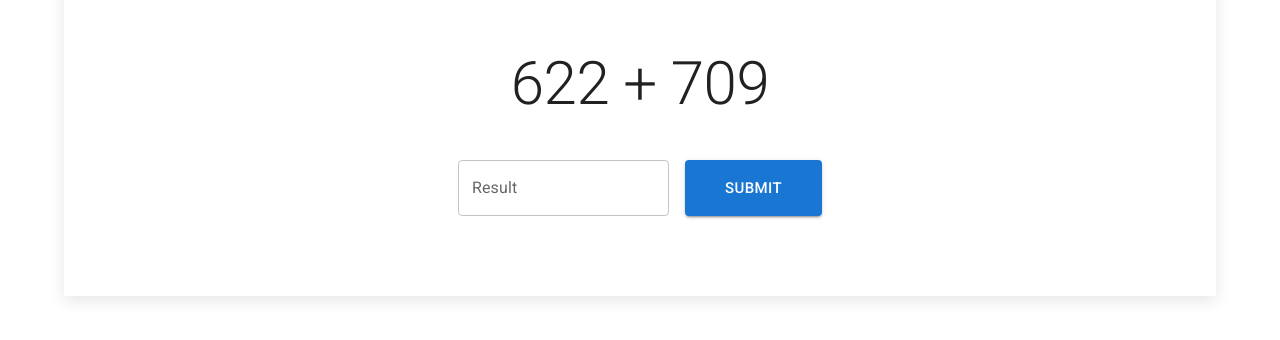
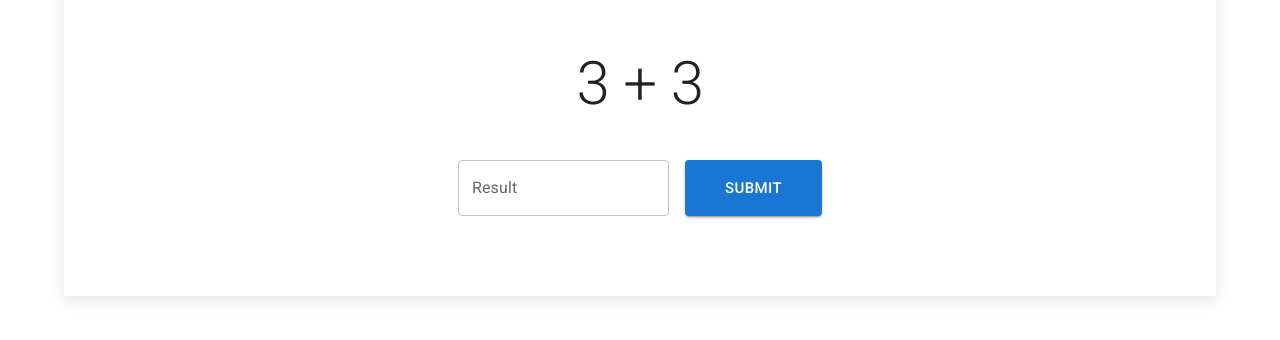
Before and after one commit to VladaTrefil/MathQuiz, a React (Create React App) app: page / in a window 1280 px wide. Shown: the part 260-600 px from the top of the page. Built offline with nearby package versions, Linux system fonts and the light colour scheme.

Commit message:
move logic to equation and form to QuizForm

```diff
--- /dev/null
+++ b/src/components/Quiz/QuizForm.tsx
@@ -0,0 +1,85 @@
+import React from 'react'
+
+import TextField from '@mui/material/TextField'
+import Button from '@mui/material/Button'
+import Box from '@mui/material/Box'
+import Typography from '@mui/material/Typography'
+
+type Props = {
+  equation: any
+  onSubmit: Function
+}
+
+type State = {
+  userInput: number | string
+}
+
+const styles = {
+  heading: {
+    textAlign: 'center',
+  },
+  equationBox: {
+    display: 'flex',
+    justifyContent: 'center',
+    marginTop: 5,
+  },
+}
+
+class QuizForm extends React.Component<Props, State> {
+  constructor(props: any) {
+    super(props)
+
+    this.state = {
+      userInput: '',
+    }
+  }
+
+  handleInputChange = (e: any) => {
+    e.preventDefault()
+
+    if (e.target.value !== '') {
+      this.setState({ userInput: parseInt(e.target.value) })
+    } else {
+      this.setState({ userInput: '' })
+    }
+  }
+
+  handleFormSubmit = (e: any) => {
+    e.preventDefault()
+    if (!this.props.equation) return
+
+    this.setState({ userInput: '' })
+
+    const success = this.props.equation.result === this.state.userInput
+    this.props.onSubmit(success)
+  }
+
+  render = () => this.props.equation ? (
+    <form action="get" onSubmit={this.handleFormSubmit}>
+      <Typography variant="h2" sx={styles.heading}>
+        {this.props.equation.text}
+      </Typography>
+
+      <Box sx={styles.equationBox}>
+        <TextField
+          label="Result"
+          variant="outlined"
+          type="number"
+          onChange={this.handleInputChange}
+          value={this.state.userInput}
+        />
+
+        <Button
+          type="submit"
+          variant="contained"
+          size="large"
+          sx={{ ml: 2, px: 5 }}
+        >
+          Submit
+        </Button>
+      </Box>
+    </form>
+  ):null
+}
+
+export default QuizForm
--- a/src/components/Quiz/index.tsx
+++ b/src/components/Quiz/index.tsx
@@ -1,37 +1,31 @@
-import React from "react"
+import React from 'react'
 
+import QuizForm from './QuizForm'
 import Box from '@mui/material/Box'
-import Typography from '@mui/material/Typography'
-import TextField from '@mui/material/TextField'
-import Button from '@mui/material/Button'
+
+import { newEquation, Equation } from '../../utils/equation'
+
+type Status = {
+  success: boolean
+  submitted: boolean
+  new: boolean
+}
 
 type QuizProps = {}
 
 type QuizState = {
-  operation: string,
-  success: boolean,
-  submitted: boolean
-  submittedCount: number,
-  successCount: number,
-  variableA: number | null,
-  variableB: number | null,
-  result: number | null,
-  userInput: number | string
+  status: Status
+  submittedCount: number
+  successCount: number
+  equation: Equation | null
+  heading: string
 }
 
 const styles = {
   outerBox: {
     maxWidth: 800,
-    margin: '0 auto'
+    margin: '0 auto',
   },
-  heading: {
-    textAlign: 'center'
-  },
-  equationBox: {
-    display: 'flex',
-    justifyContent: 'center',
-    marginTop: 5
-  }
 }
 
 class Quiz extends React.Component<QuizProps, QuizState> {
@@ -39,74 +33,41 @@ class Quiz extends React.Component<QuizProps, QuizState> {
     super(props)
 
     this.state = {
-      operation: 'add',
-      success: false,
-      submitted: false,
+      status: {
+        submitted: false,
+        success: false,
+        new: true,
+      },
       submittedCount: 0,
       successCount: 0,
-      variableA: null,
-      variableB: null,
-      result: null,
-      userInput: ""
+      equation: null,
+      heading: '...',
     }
   }
 
-  getRandNumber(min: number, max: number): number {
-    return Math.floor(Math.random() * (max - min) + min)
+  componentDidMount = () => {
+    this.newEquation()
   }
 
-  setNewEquation() {
-    const a = this.getRandNumber(100, 1000)
-    const b = this.getRandNumber(100, 1000)
-
+  newEquation = () => {
     this.setState({
-      variableA: a,
-      variableB: b,
-      result: a + b,
-      userInput: ''
+      equation: newEquation(1, 10, 'add'),
+      status: {
+        submitted: false,
+        success: false,
+        new: true,
+      },
     })
   }
 
-  componentDidMount() {
-    this.setNewEquation()
-  }
+  renderNotice = (): string | null => {
+    const status = this.state.status
 
-  handleInputChange = (e: any) => {
-    e.preventDefault()
-
-    if (e.target.value !== '') {
-      this.setState({ userInput: parseInt(e.target.value) })
-    } else {
-      this.setState({ userInput: '' })
-    }
-  }
-
-  handleFormSubmit = (e: any) => {
-    e.preventDefault()
-
-    this.setState({
-      submitted: true,
-      submittedCount: this.state.submittedCount + 1
-    })
-
-    if (this.state.userInput === this.state.result) {
-      this.setState({
-        success: true,
-        successCount: this.state.successCount + 1
-      })
-
-      this.setNewEquation()
-   } else {
-      this.setState({ success: false })
-    }
-  }
-
-  renderNotice = (): string | null => {
-    if (this.state.submitted) {
-      if (this.state.success) {
-        return "Success"
+    if (status.submitted) {
+      if (status.success) {
+        return 'Success'
       } else {
-        return "Failure"
+        return 'Failure'
       }
     }
 
@@ -121,27 +82,31 @@ class Quiz extends React.Component<QuizProps, QuizState> {
     }
   }
 
+  onFormSubmit = (success: boolean) => {
+    if (this.state.status.new) {
+      this.setState({ submittedCount: this.state.submittedCount + 1 })
+    }
+
+    this.setState({
+      status: {
+        submitted: true,
+        success: success,
+        new: false,
+      },
+    })
+
+    if (success) {
+      this.setState({ successCount: this.state.successCount + 1 })
+      this.newEquation()
+    }
+  }
+
   render() {
     return (
       <Box sx={styles.outerBox}>
         {this.renderNotice()}
 
-        <Typography variant="h2" sx={styles.heading}>
-          {this.state.variableA} + {this.state.variableB}
-        </Typography>
-
-        <form action="get" onSubmit={this.handleFormSubmit}>
-          <Box sx={styles.equationBox}>
-            <TextField
-              label="Result"
-              variant="outlined"
-              type="number"
-              onChange={this.handleInputChange}
-              value={this.state.userInput}/>
-
-            <Button variant="contained" size="large" sx={{ ml: 2, px: 5 }}>Submit</Button>
-          </Box>
-        </form>
+        <QuizForm equation={this.state.equation} onSubmit={this.onFormSubmit} />
 
         {this.renderStatus()}
       </Box>
--- /dev/null
+++ b/src/utils/equation.ts
@@ -0,0 +1,61 @@
+type Operation = {
+  name: string,
+  symbol: string
+}
+
+type operationKey = 'add' | 'subtract'
+
+export type Equation = {
+  operation: Operation,
+  varA: number,
+  varB: number,
+  result: number,
+  text: string
+}
+
+const OPERATIONS = {
+  add: {
+    name: "Addition",
+    symbol: "+"
+  },
+  subtract: {
+    name: "Subtraction",
+    symbol: "-"
+  },
+}
+
+const getRandNumber = (min: number, max: number): number => {
+  return Math.floor(Math.random() * (max - min) + min)
+}
+
+const calculateOperation = (key: operationKey, a: number, b: number): number => {
+  switch (key) {
+    case 'add':
+      return a + b
+    case 'subtract':
+      return a - b
+    default:
+      return 0
+  }
+}
+
+export const newEquation = (min: number, max: number, operationKey: operationKey): Equation | null => {
+  const operation = OPERATIONS[operationKey]
+
+  if (operation) {
+    const a = getRandNumber(min, max)
+    const b = getRandNumber(min, max)
+
+    const result = calculateOperation(operationKey, a, b)
+
+    return {
+      operation: operation,
+      varA: a,
+      varB: b,
+      result: result,
+      text: `${a} ${operation.symbol} ${b}`
+    }
+  } else {
+    return null
+  }
+}
```
Also changed, not shown: src/components/AppContent/index.js (deleted).
